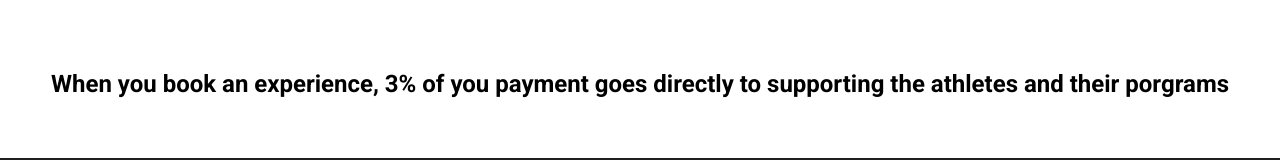
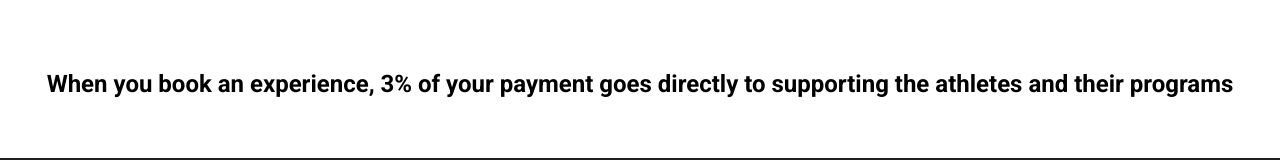
Before and after one commit to qopatrail/qopatrailweb, a plain HTML site: page index.html in a window 1280 px wide. Shown: the part 1164-1324 px from the top of the page. Drawn offline with Linux system fonts and the light colour scheme.

Commit message:
Second commit

```diff
--- a/index.html
+++ b/index.html
@@ -57,7 +57,7 @@
         </section>
 
         <section style="padding: 60px 40px;">
-            <h2 style="text-align: center;">When you book an experience, 3% of you payment goes directly to supporting the athletes and their porgrams</h2>
+            <h2 style="text-align: center;">When you book an experience, 3% of your payment goes directly to supporting the athletes and their programs</h2>
         </section>
     </main>
     <footer>
```
